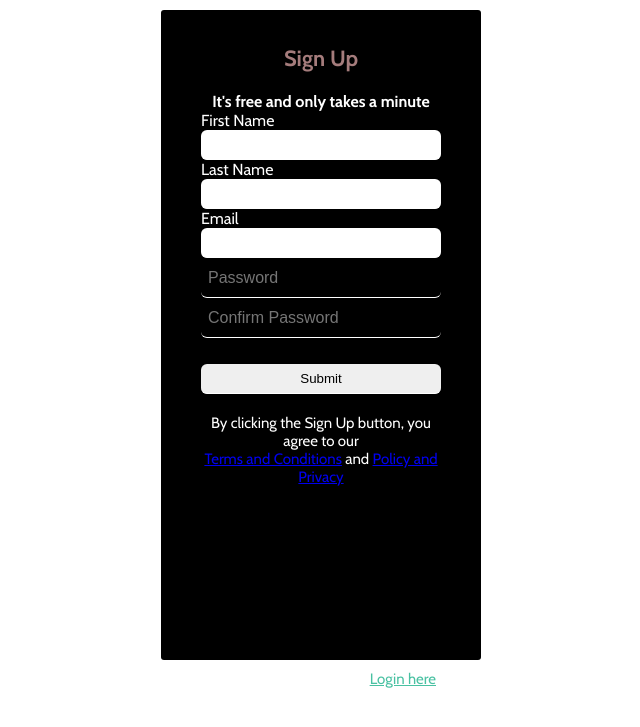
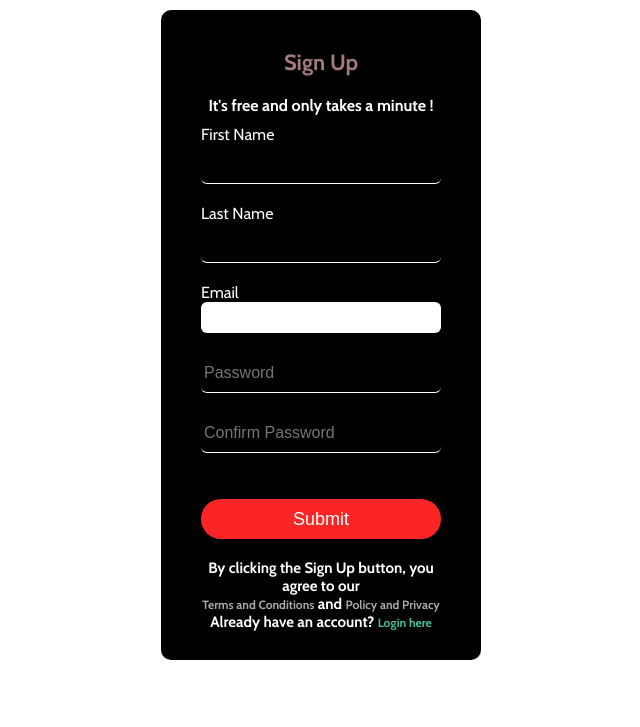
Before and after one commit to Airan19/QuizzOld, a Django app: page /sign-up/ in a window 1280 px wide. Shown: the top 727 px of the page, without its empty margins (319-959 px from the left). Run offline with Django 4.2, Linux system fonts and the light colour scheme.

Commit message:
updated signup page

```diff
--- a/quiz_project/static/css/style.css
+++ b/quiz_project/static/css/style.css
@@ -154,16 +154,60 @@ input[type="password"] {
   margin: auto;
   background-color: black;
   color: white;
-  border-radius: 3px;
+  border-radius: 10px;
   margin-top: 10px;
+}
+.signup-box p {
+  margin: 0;
+  padding: 0;
+  font-weight: bold;
+}
+.signup-box input {
+  width: 100%;
+  margin-top: 0px;
+  margin-bottom: 20px;
+}
+.signup-box input[type="text"],
+input[type="password"] {
+  border: none;
+  border-bottom: 1px solid #fff;
+  background: transparent;
+  outline: none;
+  height: 40px;
+  color: #fff;
+  font-size: 16px;
+}
+.signup-box input[type="submit"] {
+  border: none;
+  outline: none;
+  height: 40px;
+  background: #fb2525;
+  color: #fff;
+  font-size: 18px;
+  border-radius: 20px;
+}
+.signup-box input[type="submit"]:hover {
+  cursor: pointer;
+  background: #ffc107;
+  color: #000;
+}
+.signup-box a {
+  text-decoration: none;
+  font-size: 12px;
+  line-height: 10px;
+  color: darkgrey;
+}
+.signup-box a:hover {
+  color: #ffc107;
 }
 h1 {
   text-align: center;
-  padding-top: 15px;
+  padding-top: 19px;
   color: rgb(165, 124, 124);
 }
 h4 {
   text-align: center;
+  margin-bottom: 10px;
 }
 #submitForm {
   width: 300px;
@@ -174,13 +218,14 @@ h4 {
   display: flex;
   margin-top: 20px;
   font-size: 18px;
+  border-bottom: 10px;
 }
 form input,
 #submitForm input {
   width: 100%;
-  padding: 7px;
+  padding: 3px;
   border: none;
-  border-bottom: 1px solid white;
+  border-bottom: 10px solid white;
   border-radius: 6px;
   outline: none;
 }
@@ -198,13 +243,14 @@ p {
   text-align: center;
   padding-top: 20px;
   font-size: 15px;
+  margin-top: 10px;
 }
 
 .para-2 {
   text-align: center;
   color: white;
   font-size: 15px;
-  margin-top: -10px;
+  margin-top: 10px;
 }
 .para-2 a {
   color: #49c1a2;
--- a/quiz_project/templates/signup.html
+++ b/quiz_project/templates/signup.html
@@ -10,7 +10,7 @@
 <body>
     <div class="signup-box">
         <h1>Sign Up</h1>
-        <h4>It's free and only takes a minute</h4>
+        <h4>It's free and only takes a minute !</h4>
 
         <form onsubmit="return checkPassword(this)" method="post" action="{% url 'sign-up' %}">
             {% csrf_token %}
@@ -43,8 +43,9 @@
         <p>By clicking the Sign Up button, you agree to our <br>
         <a href="#">Terms and Conditions</a> and <a href="#">Policy and Privacy</a>
     </p>
+    <p class="para-2">Already have an account? <a href="Login.html">Login here</a></p>
     </div>
-    <p class="para-2">Already have an account? <a href="Login.html">Login here</a></p>
+
 
 </body>
 </html>
```
